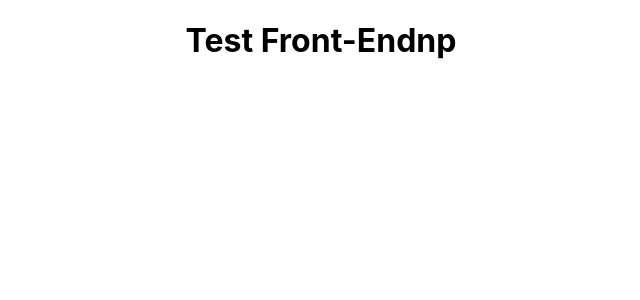
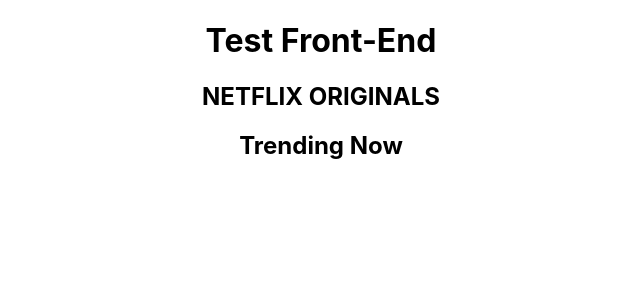
Before and after one commit to thesuhas/Netflix-Clone, a React (Create React App) app: page / in a window 1280 px wide. Shown: the top 300 px of the page, without its empty margins (319-959 px from the left). Built offline with nearby package versions, Linux system fonts and the light colour scheme; no server answers.

Commit message:
got get requests working

```diff
--- a/src/App.js
+++ b/src/App.js
@@ -1,9 +1,13 @@
 import './App.css';
+import Row from './Row';
+import requests from './requests';
 
 function App() {
   return (
     <div className="App">
-      <h1>Test Front-Endnp</h1>
+      <h1>Test Front-End</h1>
+      <Row title={'NETFLIX ORIGINALS'} fetchUrl={requests.fetchNetflixOriginals}/>
+      <Row title={'Trending Now'} fetchUrl={requests.fetchTrending}/>
     </div>
   );
 }
--- /dev/null
+++ b/src/Row.js
@@ -0,0 +1,29 @@
+import React, { useState, useEffect } from 'react';
+import axios from './axios';
+
+function Row({ title, fetchUrl }) {
+    // A state is maintained to keep track of movies
+    // Use State takes in an initial argument, here it is an empty array
+    // Use State returns the current state and a function that can be used to set the state
+    const [movies, setMovies] = useState([]);
+
+    // useEffect is use to do something after the render, will be called later, after performing DOM updates
+    // By default it runs after every render and update
+    // [] says run once when the row loads, no dependencies, will not run again
+
+    useEffect(() => {
+        async function fetchData() {
+            const request = await axios.get(fetchUrl);
+            console.log(request);
+            return request
+        }
+        fetchData();
+    }, []);
+    return (
+        <div>
+            <h2>{title}</h2>
+        </div>
+    )
+}
+
+export default Row;
```
Also changed, not shown: src/requests.js (+8 -8 lines).
